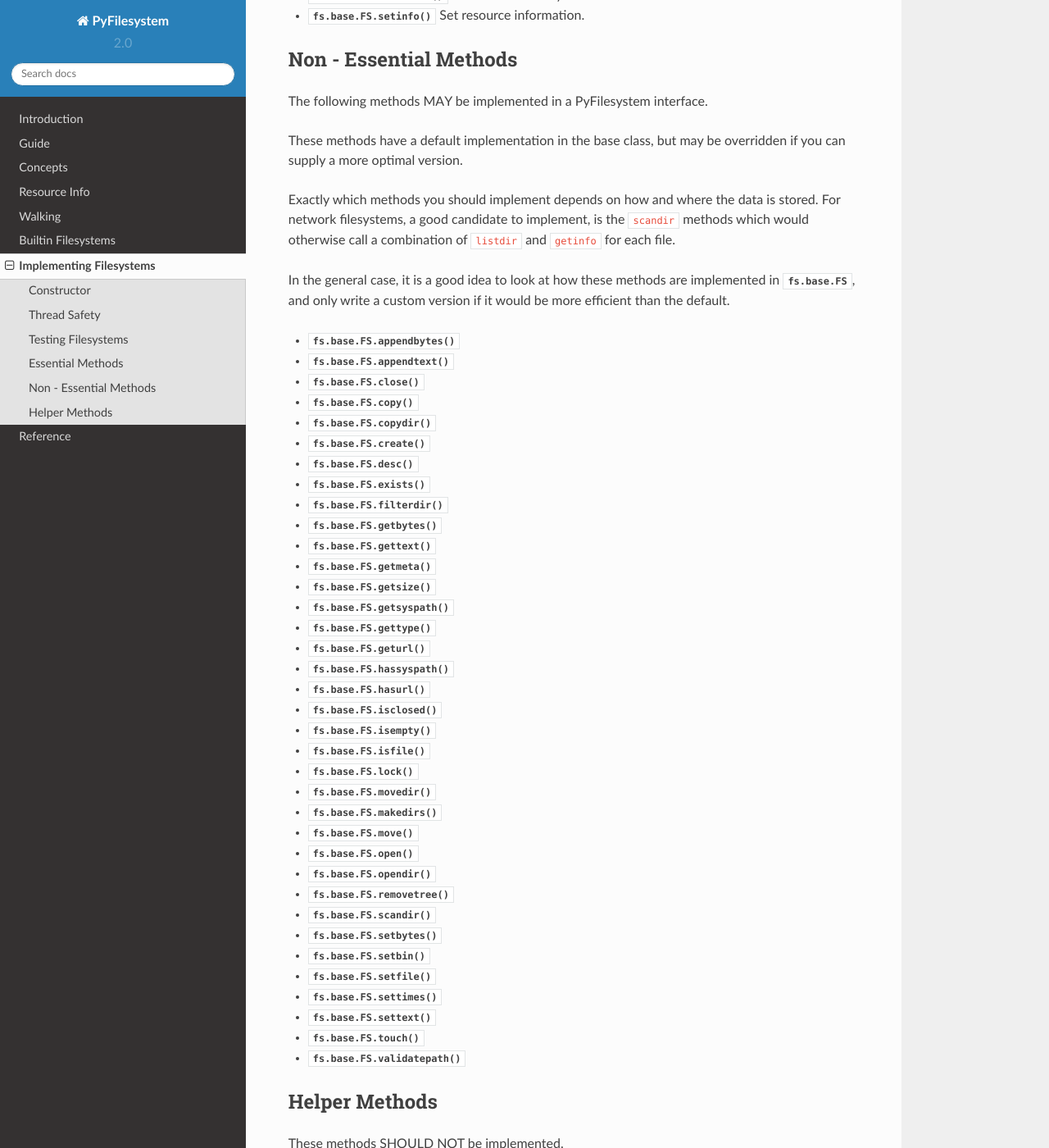
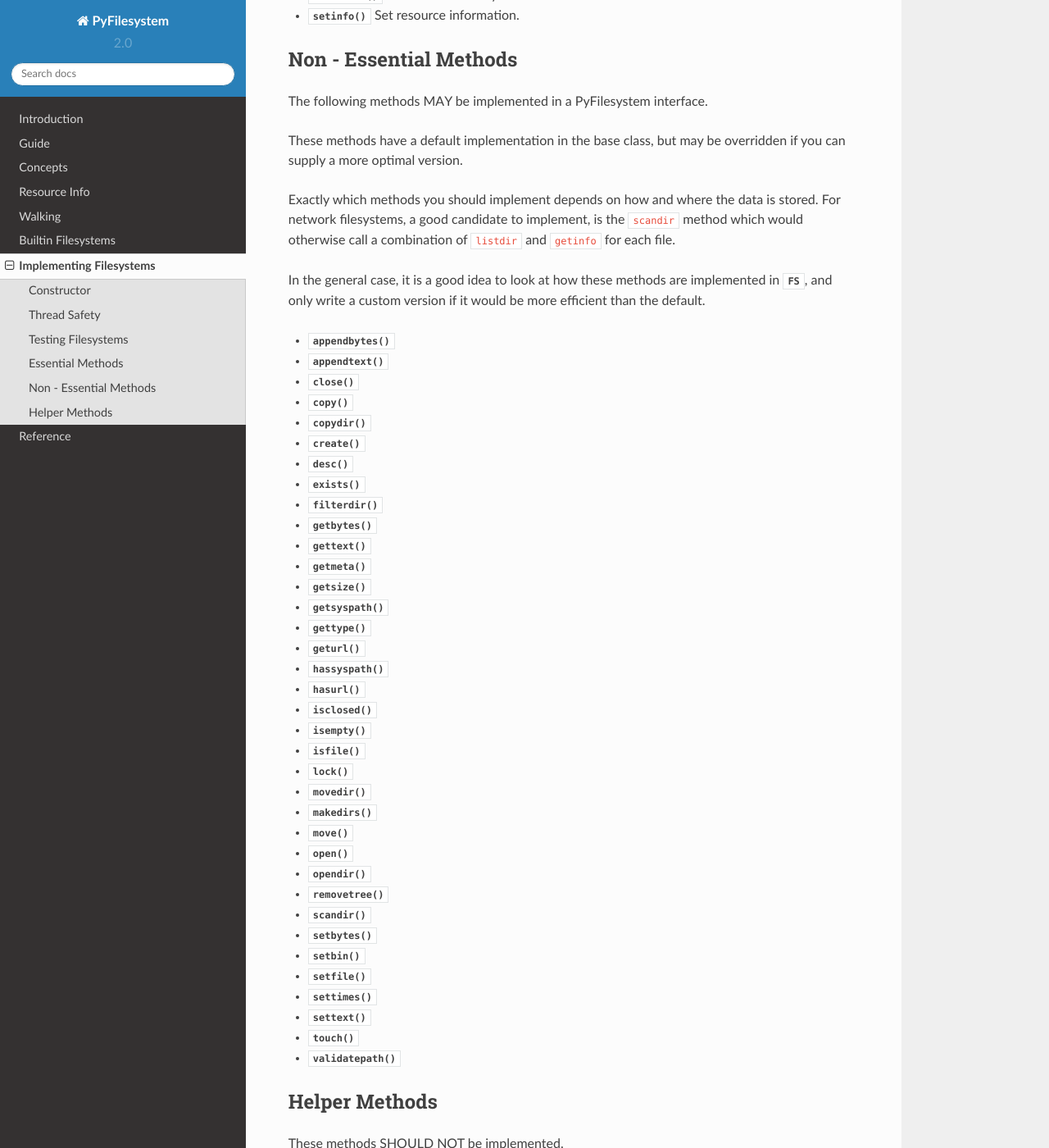
Before and after one commit to PyFilesystem/pyfilesystem2, a Sphinx documentation site: the page built from docs/source/implementers.rst, in a window 1280 px wide and 1400 px high, scrolled down 1120 px. Shown: the whole window at 82% size. Built offline with Sphinx 7.4.7 and the Read the Docs theme 2.0.0, drawn with Linux system fonts in a browser that asks for light colours; some of the changed text lies outside the part shown.

Commit message:
sphinx tweak

```diff
--- a/docs/source/implementers.rst
+++ b/docs/source/implementers.rst
@@ -5,9 +5,9 @@ Implementing Filesystems
 
 With a little care, you can implement a PyFilesystem interface for any filesystem, which will allow it to work interchangeably with any of the built-in FS classes and tools.
 
-To create a PyFilesystem interface, derive a class from :class:`fs.base.FS` and implement the :ref:`essential-methods`. This should give you a working FS class.
+To create a PyFilesystem interface, derive a class from :class:`~fs.base.FS` and implement the :ref:`essential-methods`. This should give you a working FS class.
 
-Take care to copy the method signatures *exactly*, including default values. It is also essential that you follow the same logic with regards to exceptions, and only raise exceptions in :mod:`fs.errors`.
+Take care to copy the method signatures *exactly*, including default values. It is also essential that you follow the same logic with regards to exceptions, and only raise exceptions in :mod:`~fs.errors`.
 
 Constructor
 -----------
@@ -18,7 +18,7 @@ There are no particular requirements regarding how a PyFilesystem class is const
 Thread Safety
 -------------
 
-All Filesystems should be *thread-safe*. The simplest way to achieve that is by using the ``_lock`` attribute supplied by the :class:`fs.base.FS` constructor. This is a ``RLock`` object from the standard library, which you can use as a context manager, so methods you implement will start something like this::
+All Filesystems should be *thread-safe*. The simplest way to achieve that is by using the ``_lock`` attribute supplied by the :class:`~fs.base.FS` constructor. This is a ``RLock`` object from the standard library, which you can use as a context manager, so methods you implement will start something like this::
 
     with self._lock:
         do_something()
@@ -40,13 +40,13 @@ Essential Methods
 
 The following methods MUST be implemented in a PyFilesystem interface.
 
-* :meth:`fs.base.FS.getinfo` Get info regarding a file or directory.
-* :meth:`fs.base.FS.listdir` Get a list of resources in a directory.
-* :meth:`fs.base.FS.makedir` Make a directory.
-* :meth:`fs.base.FS.openbin` Open a binary file.
-* :meth:`fs.base.FS.remove` Remove a file.
-* :meth:`fs.base.FS.removedir` Remove a directory.
-* :meth:`fs.base.FS.setinfo` Set resource information.
+* :meth:`~fs.base.FS.getinfo` Get info regarding a file or directory.
+* :meth:`~fs.base.FS.listdir` Get a list of resources in a directory.
+* :meth:`~fs.base.FS.makedir` Make a directory.
+* :meth:`~fs.base.FS.openbin` Open a binary file.
+* :meth:`~fs.base.FS.remove` Remove a file.
+* :meth:`~fs.base.FS.removedir` Remove a directory.
+* :meth:`~fs.base.FS.setinfo` Set resource information.
 
 .. _non-essential-methods:
 
@@ -57,46 +57,46 @@ The following methods MAY be implemented in a PyFilesystem interface.
 
 These methods have a default implementation in the base class, but may be overridden if you can supply a more optimal version.
 
-Exactly which methods you should implement depends on how and where the data is stored. For network filesystems, a good candidate to implement, is the ``scandir`` methods which would otherwise call a combination of ``listdir`` and ``getinfo`` for each file.
+Exactly which methods you should implement depends on how and where the data is stored. For network filesystems, a good candidate to implement, is the ``scandir`` method which would otherwise call a combination of ``listdir`` and ``getinfo`` for each file.
 
-In the general case, it is a good idea to look at how these methods are implemented in :class:`fs.base.FS`, and only write a custom version if it would be more efficient than the default.
+In the general case, it is a good idea to look at how these methods are implemented in :class:`~fs.base.FS`, and only write a custom version if it would be more efficient than the default.
 
-* :meth:`fs.base.FS.appendbytes`
-* :meth:`fs.base.FS.appendtext`
-* :meth:`fs.base.FS.close`
-* :meth:`fs.base.FS.copy`
-* :meth:`fs.base.FS.copydir`
-* :meth:`fs.base.FS.create`
-* :meth:`fs.base.FS.desc`
-* :meth:`fs.base.FS.exists`
-* :meth:`fs.base.FS.filterdir`
-* :meth:`fs.base.FS.getbytes`
-* :meth:`fs.base.FS.gettext`
-* :meth:`fs.base.FS.getmeta`
-* :meth:`fs.base.FS.getsize`
-* :meth:`fs.base.FS.getsyspath`
-* :meth:`fs.base.FS.gettype`
-* :meth:`fs.base.FS.geturl`
-* :meth:`fs.base.FS.hassyspath`
-* :meth:`fs.base.FS.hasurl`
-* :meth:`fs.base.FS.isclosed`
-* :meth:`fs.base.FS.isempty`
-* :meth:`fs.base.FS.isfile`
-* :meth:`fs.base.FS.lock`
-* :meth:`fs.base.FS.movedir`
-* :meth:`fs.base.FS.makedirs`
-* :meth:`fs.base.FS.move`
-* :meth:`fs.base.FS.open`
-* :meth:`fs.base.FS.opendir`
-* :meth:`fs.base.FS.removetree`
-* :meth:`fs.base.FS.scandir`
-* :meth:`fs.base.FS.setbytes`
-* :meth:`fs.base.FS.setbin`
-* :meth:`fs.base.FS.setfile`
-* :meth:`fs.base.FS.settimes`
-* :meth:`fs.base.FS.settext`
-* :meth:`fs.base.FS.touch`
-* :meth:`fs.base.FS.validatepath`
+* :meth:`~fs.base.FS.appendbytes`
+* :meth:`~fs.base.FS.appendtext`
+* :meth:`~fs.base.FS.close`
+* :meth:`~fs.base.FS.copy`
+* :meth:`~fs.base.FS.copydir`
+* :meth:`~fs.base.FS.create`
+* :meth:`~fs.base.FS.desc`
+* :meth:`~fs.base.FS.exists`
+* :meth:`~fs.base.FS.filterdir`
+* :meth:`~fs.base.FS.getbytes`
+* :meth:`~fs.base.FS.gettext`
+* :meth:`~fs.base.FS.getmeta`
+* :meth:`~fs.base.FS.getsize`
+* :meth:`~fs.base.FS.getsyspath`
+* :meth:`~fs.base.FS.gettype`
+* :meth:`~fs.base.FS.geturl`
+* :meth:`~fs.base.FS.hassyspath`
+* :meth:`~fs.base.FS.hasurl`
+* :meth:`~fs.base.FS.isclosed`
+* :meth:`~fs.base.FS.isempty`
+* :meth:`~fs.base.FS.isfile`
+* :meth:`~fs.base.FS.lock`
+* :meth:`~fs.base.FS.movedir`
+* :meth:`~fs.base.FS.makedirs`
+* :meth:`~fs.base.FS.move`
+* :meth:`~fs.base.FS.open`
+* :meth:`~fs.base.FS.opendir`
+* :meth:`~fs.base.FS.removetree`
+* :meth:`~fs.base.FS.scandir`
+* :meth:`~fs.base.FS.setbytes`
+* :meth:`~fs.base.FS.setbin`
+* :meth:`~fs.base.FS.setfile`
+* :meth:`~fs.base.FS.settimes`
+* :meth:`~fs.base.FS.settext`
+* :meth:`~fs.base.FS.touch`
+* :meth:`~fs.base.FS.validatepath`
 
 .. _helper-methods:
 
@@ -107,8 +107,8 @@ These methods SHOULD NOT be implemented.
 
 Implementing these is highly unlikely to be worthwhile.
 
-* :meth:`fs.base.FS.getbasic`
-* :meth:`fs.base.FS.getdetails`
-* :meth:`fs.base.FS.check`
-* :meth:`fs.base.FS.match`
-* :meth:`fs.base.FS.tree`
+* :meth:`~fs.base.FS.getbasic`
+* :meth:`~fs.base.FS.getdetails`
+* :meth:`~fs.base.FS.check`
+* :meth:`~fs.base.FS.match`
+* :meth:`~fs.base.FS.tree`
```
Also changed, not shown: docs/source/concepts.rst (+10 -10 lines), docs/source/guide.rst (+18 -18 lines), docs/source/info.rst (+12 -12 lines), docs/source/walking.rst (+7 -7 lines), 14 other files.
